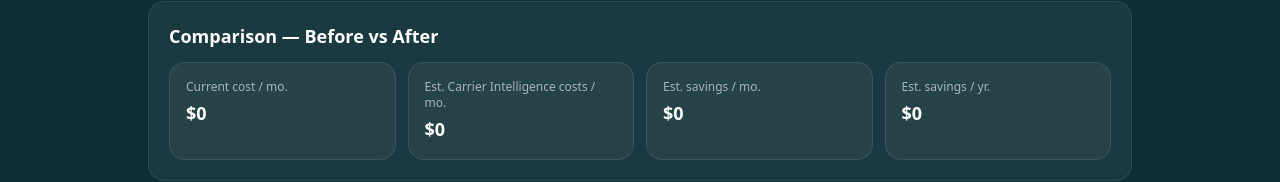
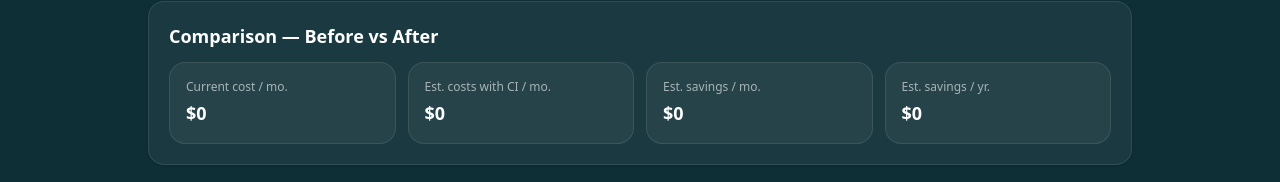
Before and after one commit to Remimustang/carrier-intelligence-roi, a React (Vite) app: page / in a window 1280 px wide. Shown: the part 758-940 px from the top of the page. Built offline with nearby package versions, Linux system fonts and the light colour scheme.

Commit message:
chore: add estimations

```diff
--- a/src/App.tsx
+++ b/src/App.tsx
@@ -328,7 +328,7 @@
             </div>
             <div className="grid gap-3 mt-4 md:grid-cols-3">
               <Stat label="Plan cost / mo." value={<Dollars v={calc.monthlyPlanFee} />} />
-              <Stat label="Est. ad spend / mo." value={<Dollars v={calc.monthlyAdSpend} />} />
+              <Stat label="Est. ad spend / mo" value={<Dollars v={calc.monthlyAdSpend} />} />
               <Stat label="Est. cost / yr." value={<Dollars v={calc.withYearlyTotal} />} />
             </div>
           </div>
@@ -340,7 +340,7 @@
             <h2 className="mb-3 font-semibold text-lg">Comparison — Before vs After</h2>
             <div className="grid gap-3 md:grid-cols-4">
               <Stat label="Current cost / mo." value={<Dollars v={calc.currentMonthlyCost} />} />
-              <Stat label="Est. Carrier Intelligence costs / mo." value={<Dollars v={calc.withMonthlyCost} />} />
+              <Stat label="Est. costs with CI / mo." value={<Dollars v={calc.withMonthlyCost} />} />
               <Stat label="Est. savings / mo." value={<Dollars v={calc.monthlySavings} />} />
               <Stat label="Est. savings / yr." value={<Dollars v={calc.yearlySavings} />} />
             </div>
```
